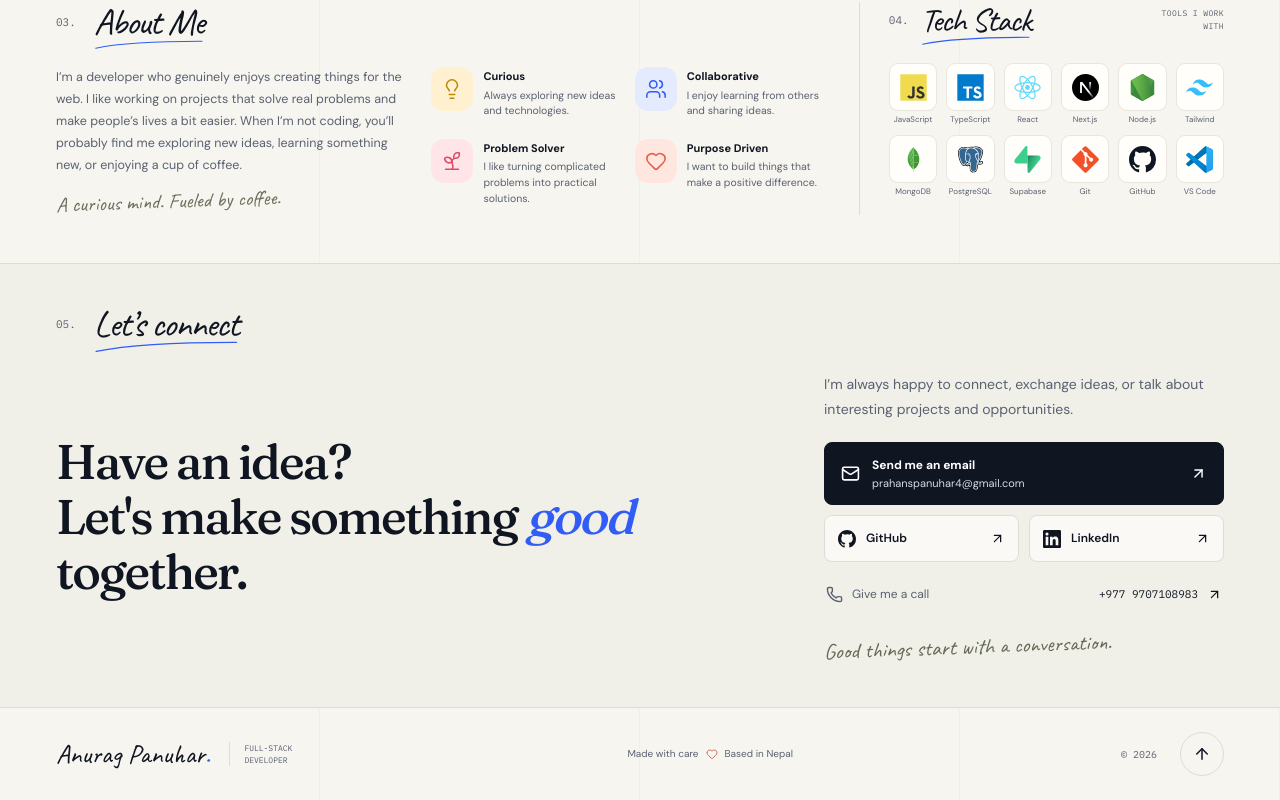
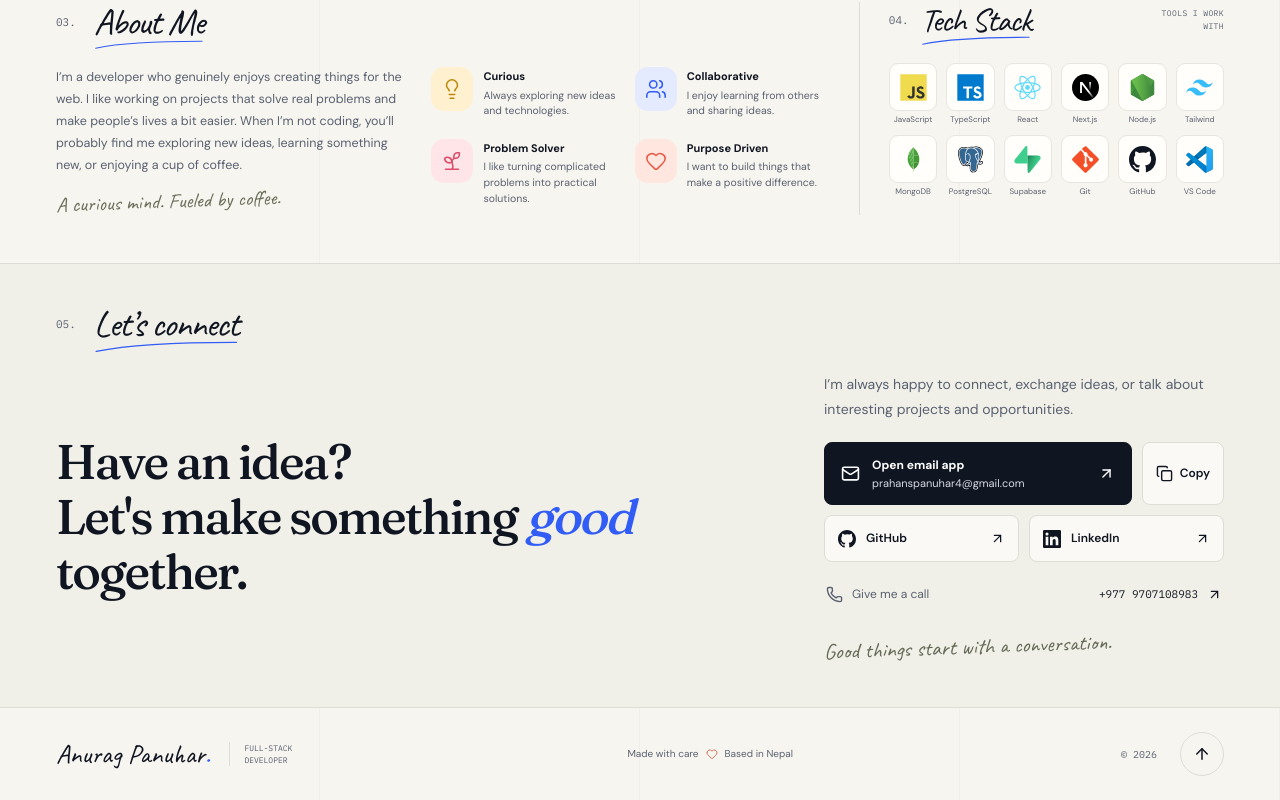
Before and after one commit to prahans/anurag-portfolio, a Next.js app: page / in a window 1280 px wide. Shown: the part 1039-1839 px from the top of the page. Built offline with nearby package versions, Linux system fonts and the light colour scheme.

Commit message:
feat(portfolio): add accessible copy-email action to contact section

```diff
--- a/components/sections/Contact.tsx
+++ b/components/sections/Contact.tsx
@@ -1,6 +1,7 @@
 import { ArrowUpRight, Mail, Phone } from "lucide-react";
 import { LinkedInIcon } from "@/components/ui/LinkedInIcon";
 import { GitHubIcon } from "@/components/ui/GitHubIcon";
+import { CopyEmailButton } from "@/components/ui/CopyEmailButton";
 import { site } from "@/data/site";
 import { Reveal } from "@/components/ui/Reveal";
 import { SectionHeading } from "@/components/ui/SectionHeading";
@@ -17,14 +18,17 @@ export function Contact() {
               <p>{site.contact}</p>
               <div className="contact-actions" aria-label="Ways to connect">
                 {site.email && (
+                  <div className="contact-email-actions">
                     <a className="contact-button contact-button--email" href={`mailto:${site.email}`}>
                       <Mail size={19} aria-hidden="true" />
                       <span className="contact-button-copy">
-                      <strong>Send me an email</strong>
+                        <strong>Open email app</strong>
                         <span>{site.email}</span>
                       </span>
                       <ArrowUpRight size={17} aria-hidden="true" />
                     </a>
+                    <CopyEmailButton email={site.email} />
+                  </div>
                 )}
                 <div className="contact-socials">
                   {site.github && (
--- a/components/sections/sections.css
+++ b/components/sections/sections.css
@@ -72,7 +72,16 @@
 .contact-button:hover { background: #283343; transform: translateY(-2px); }
 .contact-button > svg:last-child { margin-left: auto; transition: transform 180ms ease; flex-shrink: 0; }
 .contact-button:hover > svg:last-child { transform: translate(2px, -2px); }
+.contact-email-actions { display: grid; grid-template-columns: minmax(0, 1fr) auto; align-items: stretch; gap: 10px; }
 .contact-button--email { justify-content: flex-start; width: 100%; padding: 13px 16px; min-height: 63px; }
+.contact-copy-button { display: inline-flex; align-items: center; justify-content: center; gap: 7px; min-width: 80px; min-height: 63px; padding: 11px 13px; border: 1px solid var(--line); border-radius: 8px; background: #faf9f5; color: var(--ink); font-size: 12px; font-weight: 600; transition: border-color 180ms ease, color 180ms ease, background-color 180ms ease, transform 180ms ease; }
+.contact-copy-button:hover { border-color: var(--cobalt); color: var(--cobalt); transform: translateY(-2px); }
+.contact-copy-button[data-status="copied"] { border-color: #93bb99; color: #25603f; background: #f5faf3; }
+.contact-copy-button[data-status="error"] { border-color: #b98a70; color: #985337; }
+.contact-copy-button svg { flex-shrink: 0; }
+.contact-copy-feedback { grid-column: 1 / -1; font-size: 11px; line-height: 1.5; }
+.contact-copy-feedback--error { color: #985337; }
+
 .contact-button-copy { display: flex; flex: 1; min-width: 0; flex-direction: column; gap: 2px; line-height: 1.4; }
 .contact-button-copy strong { font-size: 12px; font-weight: 650; }
 .contact-button-copy > span { font-size: 11px; color: #d6dbe5; overflow-wrap: anywhere; }
@@ -180,7 +189,7 @@
   .footer-location { order: 3; flex-basis: 100%; font-size: 10px; }
 }
 @media (prefers-reduced-motion: reduce) {
-  .project-card, .project-visual img, .project-links a, .project-links svg, .skill-tile, .contact-button, .contact-button > svg:last-child, .contact-social-link, .contact-social-link > svg:last-child, .contact-phone-link, .back-to-top { transition: none; }
-  .project-card:hover, .skill-item:hover .skill-tile, .contact-button:hover, .contact-social-link:hover, .back-to-top:hover, .project-links a:hover svg, .contact-button:hover > svg:last-child, .contact-social-link:hover > svg:last-child { transform: none; }
+  .project-card, .project-visual img, .project-links a, .project-links svg, .skill-tile, .contact-button, .contact-copy-button, .contact-button > svg:last-child, .contact-social-link, .contact-social-link > svg:last-child, .contact-phone-link, .back-to-top { transition: none; }
+  .project-card:hover, .skill-item:hover .skill-tile, .contact-button:hover, .contact-copy-button:hover, .contact-social-link:hover, .back-to-top:hover, .project-links a:hover svg, .contact-button:hover > svg:last-child, .contact-social-link:hover > svg:last-child { transform: none; }
   .project-card:hover .project-visual img { transform: rotate(-8deg); }
 }
--- /dev/null
+++ b/components/ui/CopyEmailButton.tsx
@@ -0,0 +1,74 @@
+"use client";
+
+import { useState } from "react";
+import { Check, Copy } from "lucide-react";
+
+type CopyStatus = "idle" | "copied" | "error";
+
+// Clipboard writes require browser permission and usually a secure context.
+// The selection fallback supports older browsers and local testing setups.
+function copyWithSelection(email: string): boolean {
+  const input = document.createElement("textarea");
+  input.value = email;
+  input.setAttribute("readonly", "");
+  input.style.position = "fixed";
+  input.style.left = "-9999px";
+  input.style.opacity = "0";
+  document.body.appendChild(input);
+  input.select();
+
+  try {
+    return document.execCommand("copy");
+  } catch {
+    return false;
+  } finally {
+    input.remove();
+  }
+}
+
+export function CopyEmailButton({ email }: { email: string }) {
+  const [status, setStatus] = useState<CopyStatus>("idle");
+
+  async function handleCopy() {
+    let copied = false;
+
+    if (navigator.clipboard?.writeText) {
+      try {
+        await navigator.clipboard.writeText(email);
+        copied = true;
+      } catch {
+        // Try the selection fallback below.
+      }
+    }
+
+    if (!copied) copied = copyWithSelection(email);
+    setStatus(copied ? "copied" : "error");
+  }
+
+  return (
+    <>
+      <button
+        type="button"
+        className="contact-copy-button"
+        data-status={status}
+        onClick={handleCopy}
+        aria-label="Copy email address"
+        title="Copy email address"
+      >
+        {status === "copied" ? <Check size={17} aria-hidden="true" /> : <Copy size={17} aria-hidden="true" />}
+        <span>{status === "copied" ? "Copied!" : "Copy"}</span>
+      </button>
+      {status !== "idle" && (
+        <span
+          className={status === "error" ? "contact-copy-feedback contact-copy-feedback--error" : "sr-only"}
+          role="status"
+          aria-live="polite"
+        >
+          {status === "copied"
+            ? "Email address copied to clipboard."
+            : "Copy was blocked. You can select the email address above and copy it manually."}
+        </span>
+      )}
+    </>
+  );
+}
```
Also changed, not shown: 1 other file (tests, documents, lock files or other folders). Lines whose indentation alone changed are shown as unchanged.
